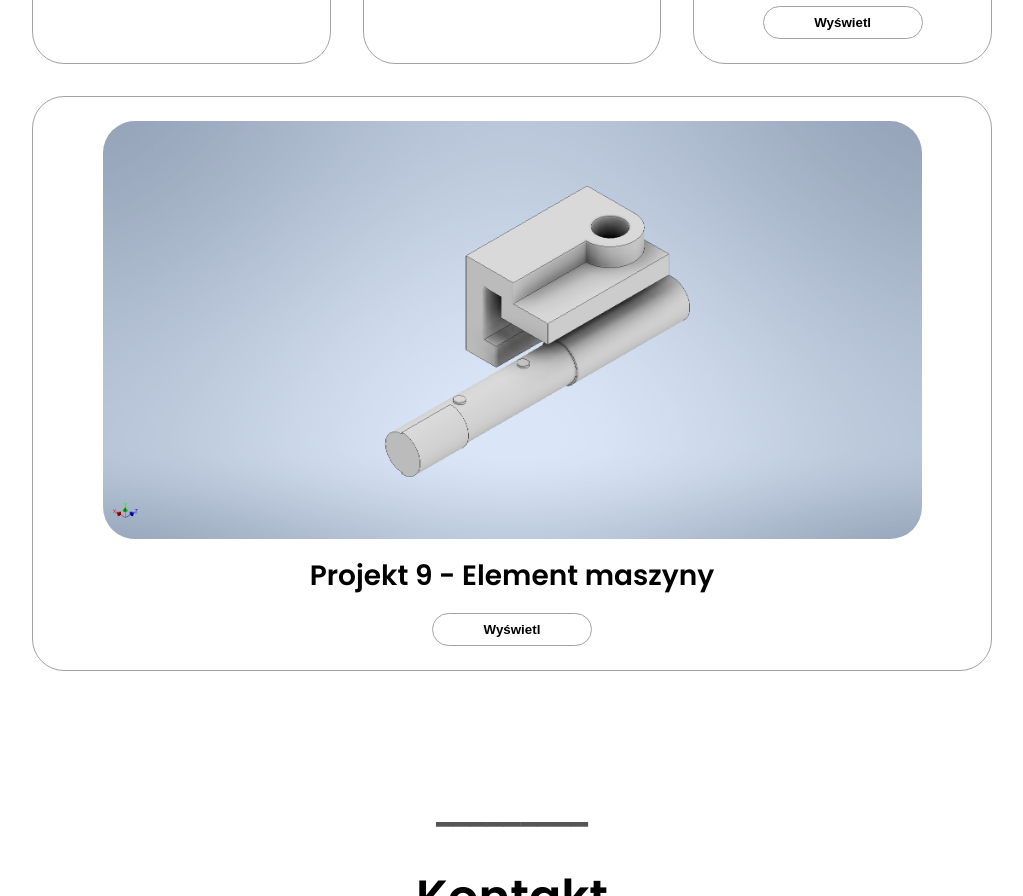
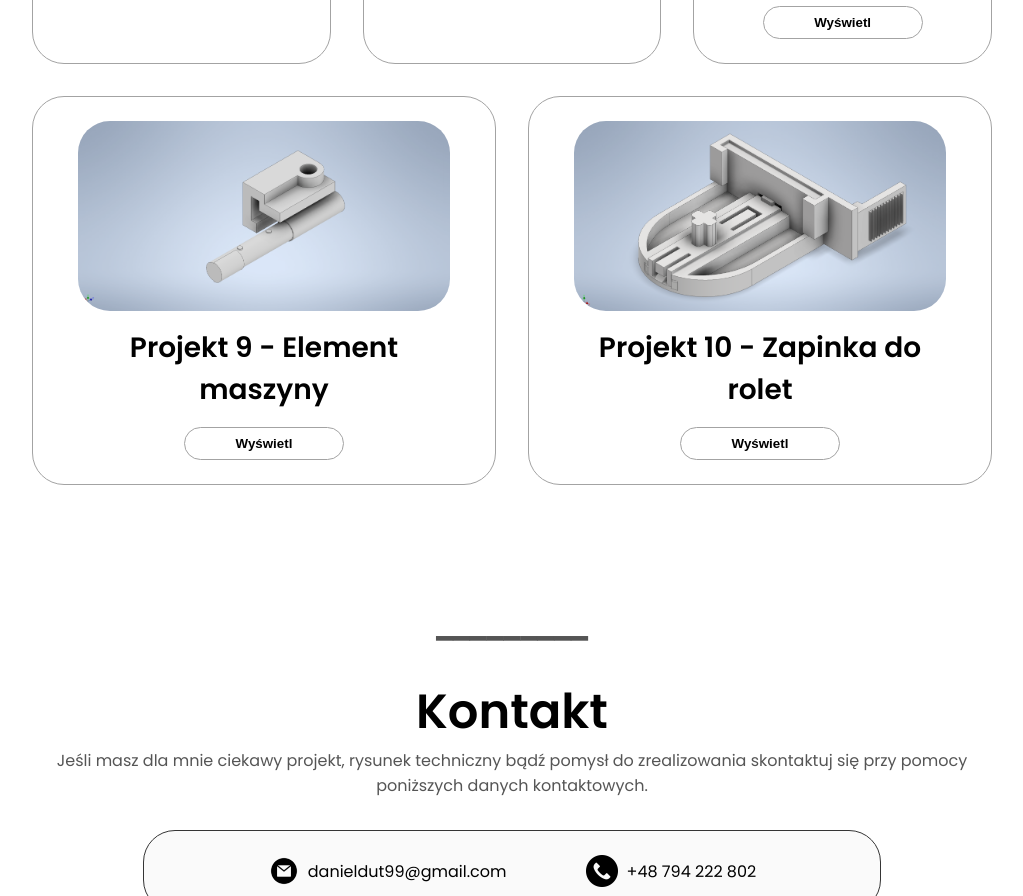
Before and after one commit to danieldut99/strona-glowna, a plain HTML site: page index.html in a window 1280 px wide. Shown: the part 4335-5231 px from the top of the page, without its empty margins (128-1151 px from the left). Drawn offline with Linux system fonts and the light colour scheme.

Commit message:
+
added photo

```diff
--- a/index.html
+++ b/index.html
@@ -415,6 +415,21 @@
                     </button>
                 </div>
             </div>
+            <div class="details-container color-container">
+                <div class="article-container">
+                    <img src="./assets/project-10.png"
+                    alt="Projekt 10"
+                    class="project-img"
+                    />
+                </div>
+                <h2 class="umiejetnosci-sub-title project-title">Projekt 10 - Zapinka do rolet</h2>
+                <div class="btn-container">
+                    <button class="btn btn-color-2 project-btn"
+                    onclick="window.open('./assets/project-10.png', '_blank')">
+                        Wyświetl
+                    </button>
+                </div>
+            </div>
         </div>
     </section>
     <section id="contact">
```
Also changed, not shown: assets/project-10.png (added).
